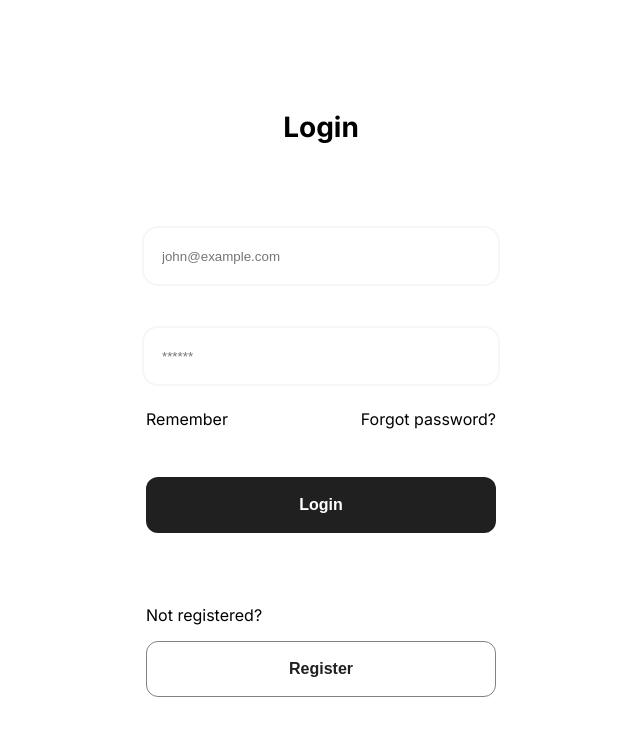
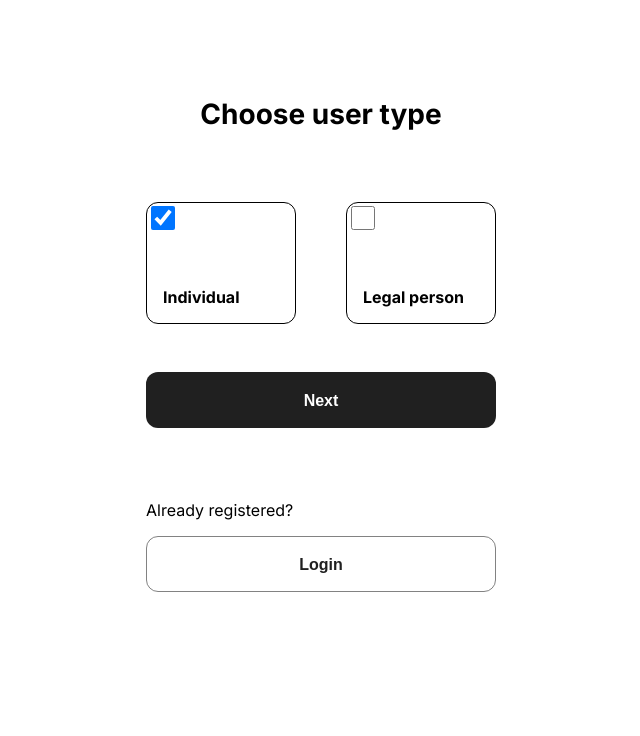
Before and after one commit to DealerCenter/DC-front, a Next.js app: page /auth in a window 1280 px wide. Shown: the top 736 px of the page, without its empty margins (319-959 px from the left). Built offline with nearby package versions, Linux system fonts and the light colour scheme.

Commit message:
Styling Type fix

```diff
--- a/src/app/auth/components/RegistrationForm.tsx
+++ b/src/app/auth/components/RegistrationForm.tsx
@@ -2,27 +2,35 @@
 import AppButton from '@/common/components/appButton/AppButton'
 import Checkbox from '@/common/components/checkbox/Checkbox'
 import { useTranslations } from 'next-intl'
-import React, { useState } from 'react'
-import styled from 'styled-components'
+import React, { useEffect, useState } from 'react'
+import styled, { css } from 'styled-components'
 
 type CheckboxOption = {
   value: string
 }
 
 const options: CheckboxOption[] = [
-  { value: 'individual' },
-  { value: 'legal person' },
+  { title: 'Individual', value: 'individual' },
+  { title: 'Legal person', value: 'legalPerson' },
 ]
 
 type Props = {}
 
 const RegistrationForm = (props: Props) => {
+  // props.setStep((step) => step + 1)
   const t = useTranslations('')
-  const [selectedOption, setSelectedOption] = useState<string | null>(null)
+  const [selectedOption, setSelectedOption] = useState<
+    'individual' | 'legalPerson' | null
+  >('individual')
 
   const handleCheckboxChange = (value: string) => {
-    setSelectedOption((prev) => (prev === value ? null : value))
+    // setSelectedOption((prev) => (prev === value ? null : value))
+    setSelectedOption(value)
   }
+
+  useEffect(() => {
+    console.log(selectedOption)
+  }, [selectedOption])
 
   return (
     <Container>
@@ -32,12 +40,14 @@ const RegistrationForm = (props: Props) => {
           <UserType
             key={index}
             onClick={() => handleCheckboxChange(option.value)}
+            // selected={true}
+            selected={selectedOption === option.value}
           >
             <Checkbox
               value={option.value}
               checked={selectedOption === option.value}
             />
-            <UserTypeText>{t(`${option.value}`)}</UserTypeText>
+            <UserTypeText>{t(`${option.title}`)}</UserTypeText>
           </UserType>
         ))}
       </Frame>
@@ -93,12 +103,23 @@ const Frame = styled.div`
   justify-content: space-between;
 `
 
-const UserType = styled.div`
+type UserTypeProps = {
+  selected: boolean
+}
+
+const UserType = styled.div<UserTypeProps>`
   position: relative;
   border: 1px solid ${({ theme }) => theme.colors?.disabled_gray};
   width: 148px;
   height: 120px;
   border-radius: 12px;
+  /* ${({ selected }) => console.log('style:', selected)} */
+
+  ${({ selected, theme }) =>
+    selected &&
+    `
+      background-color: ${theme.colors?.red};
+    `}
 `
 
 const UserTypeText = styled.div`
--- a/src/app/auth/page.tsx
+++ b/src/app/auth/page.tsx
@@ -1,10 +1,33 @@
-"use client";
-import LoginForm from "./components/LoginForm";
+'use client'
+import { useState } from 'react'
+import LoginForm from './components/LoginForm'
+import RegistrationForm from './components/RegistrationForm'
 
 type Props = {}
 
 const Page = (props: Props) => {
-  return <LoginForm />
+  const [step, setStep] = useState(0)
+
+  const steps = [
+    {
+      stepNumber: 1,
+      stepName: 'chooseType',
+      component: <RegistrationForm />,
+    },
+    {
+      stepNumber: 2,
+      stepName: 'chooseType',
+      component: <LoginForm setStep={setStep} />,
+    },
+  ]
+  const activeStep = steps.filter((st) => st.stepNumber === step)
+  return (
+    <>
+      {/* {activeStep[0].component} */}
+      {/* <LoginForm /> */}
+      <RegistrationForm />
+    </>
+  )
 }
 
 export default Page
```
